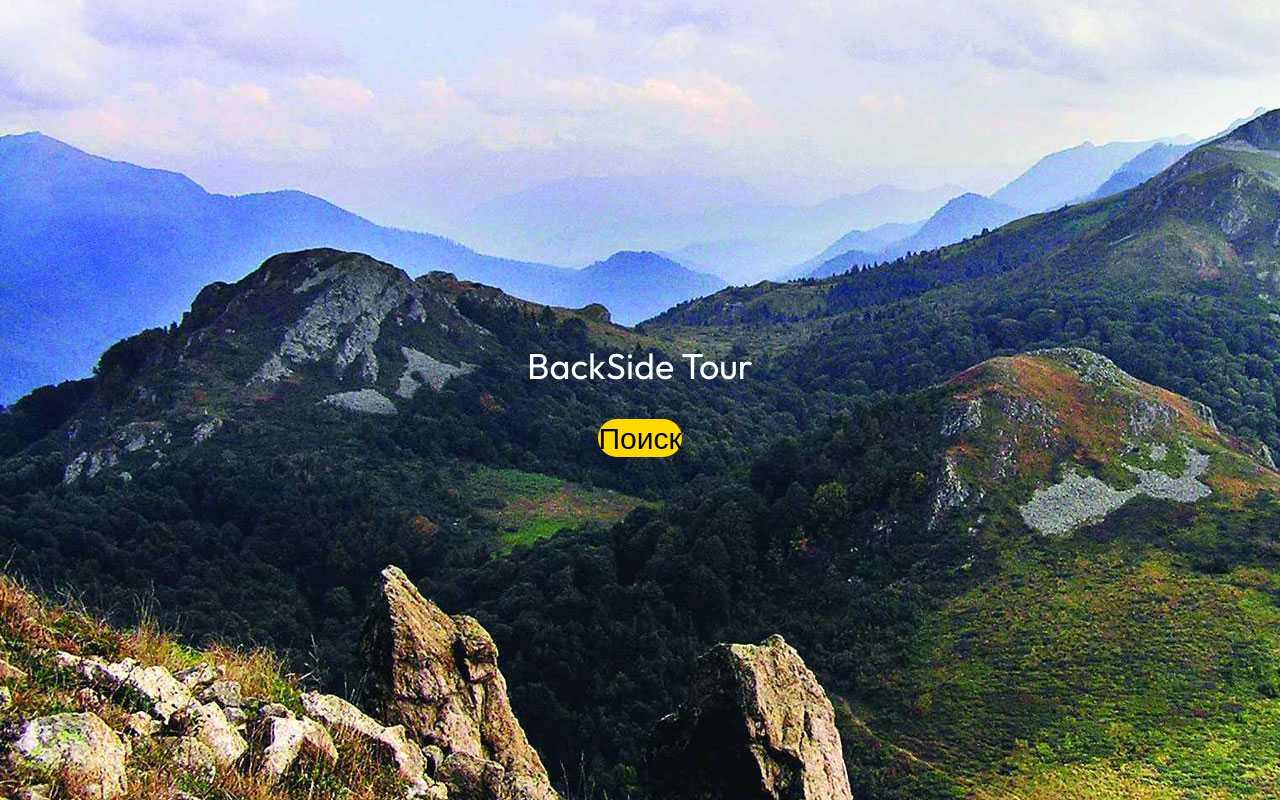
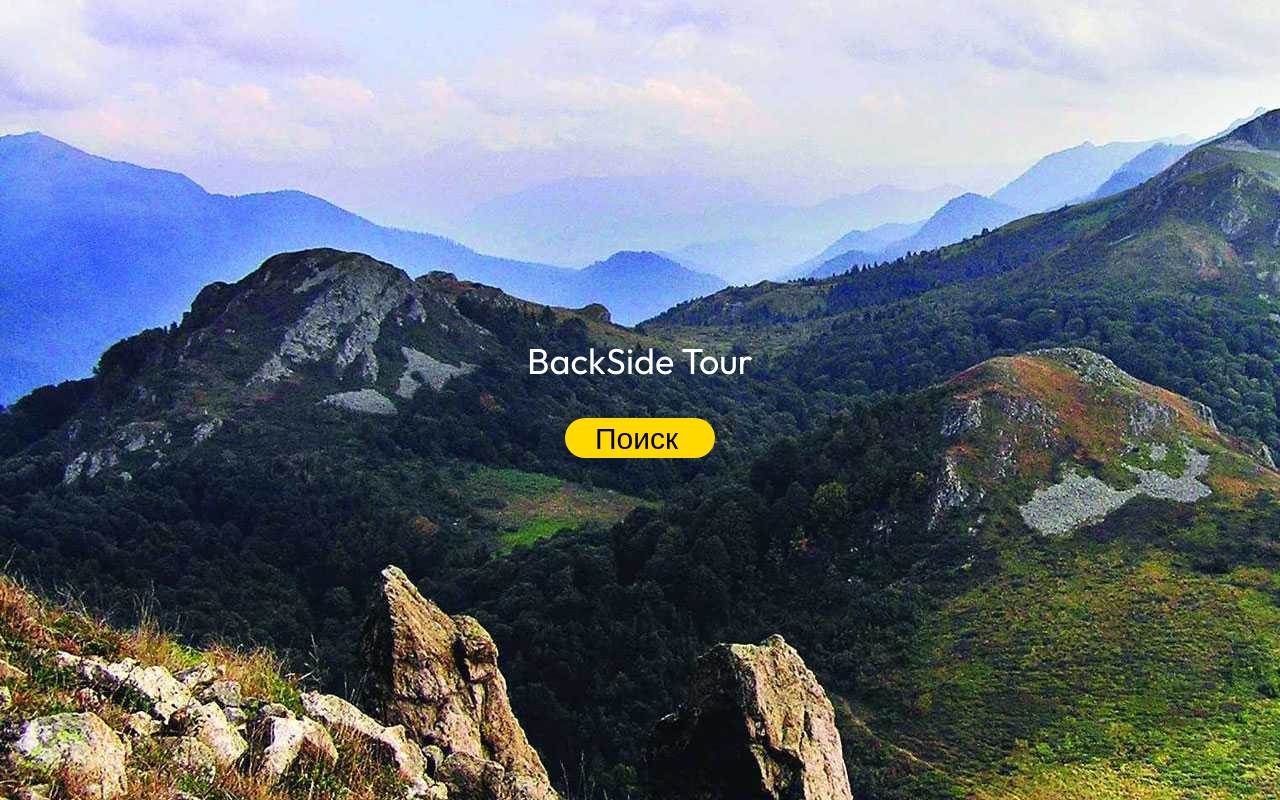
Before and after one commit to Dmitry-Aleksandrovich/backside-front, a plain HTML site: page index.html in a window 1280 px wide. Drawn offline with Linux system fonts and the light colour scheme.

Commit message:
пофискил кнопку

```diff
--- a/assets/css/style.css
+++ b/assets/css/style.css
@@ -153,14 +153,17 @@
 
 }
 
-#qwert{
-    padding: 40px, 350px;
+#search{
+    padding: 5px 30px ;
     background-color: #FFD900;
     border-radius: 30px;
     color:#000;
+    width: 150px;
+    display:inline-block
+    /* align-items: center; */
 }
 
-#qwert:hover{
+#search:hover{
     /* color: #cc9966; */
     /* fill: #cc9966; */
     background-color:#fff ;
--- a/index.html
+++ b/index.html
@@ -27,7 +27,7 @@
         <div class="header-tool">
             <h1>BackSide Tour</h1>
             <div class="header-button">
-                <a id="qwert" href="">Поиск</a>
+                <a id="search" href="">Поиск</a>
             </div>
         </div>
     </header>
```
